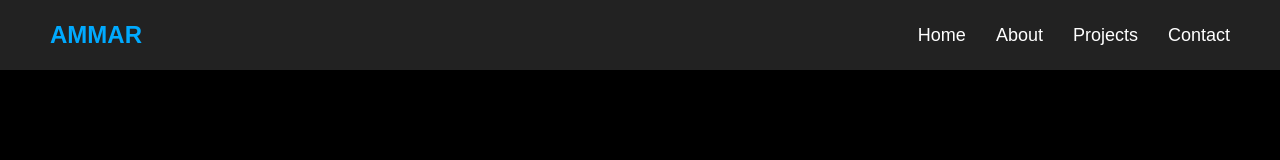
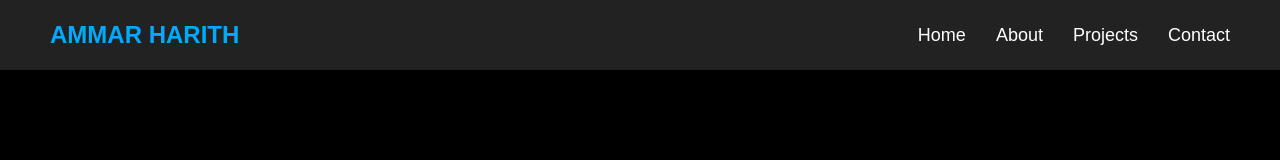
Before and after one commit to ammar08code/ammar-, a plain HTML site: page index.html in a window 1280 px wide. Shown: the top 160 px of the page. Drawn offline with Linux system fonts and the light colour scheme.

Commit message:
TEST UPDATE

```diff
--- a/index.html
+++ b/index.html
@@ -10,7 +10,7 @@
 
     <!-- NAVBAR -->
     <nav>
-        <h2>AMMAR</h2>
+        <h2>AMMAR HARITH</h2>
 
         <ul>
             <li><a href="#home">Home</a></li>
```
